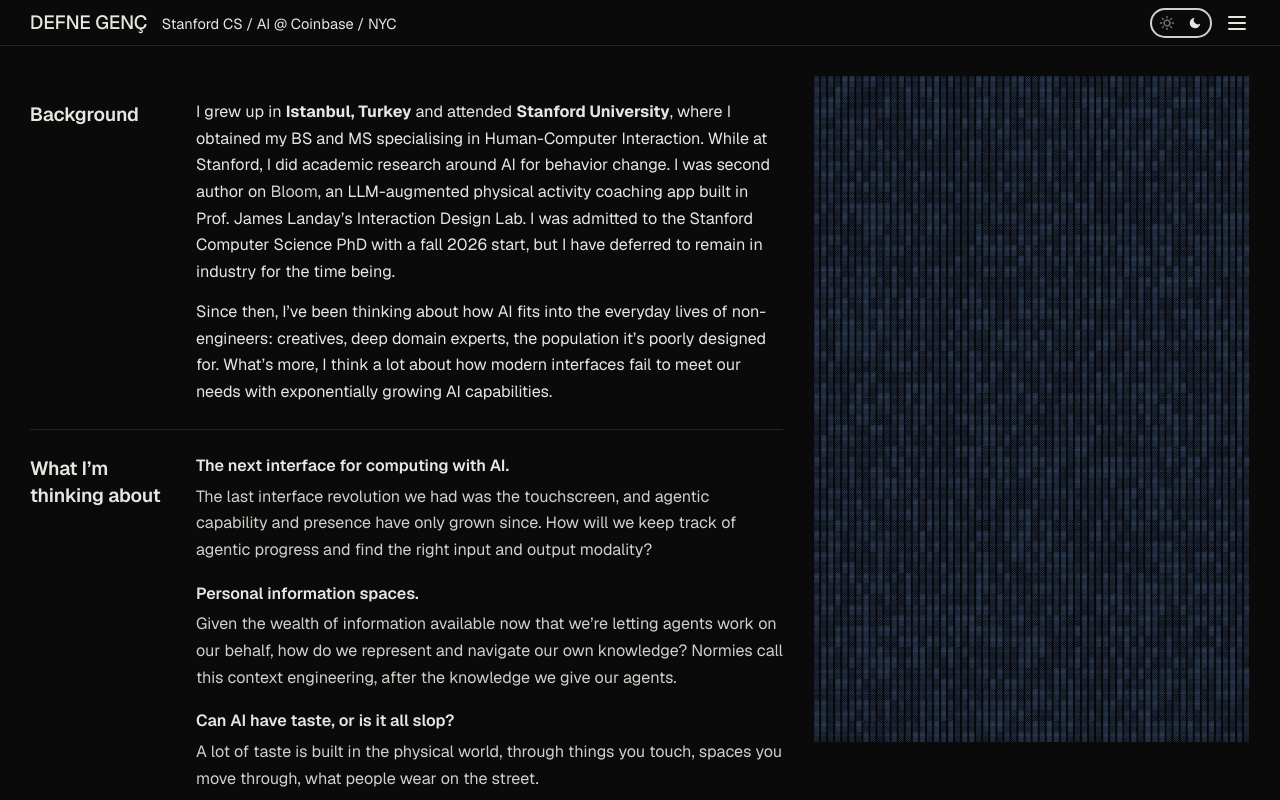
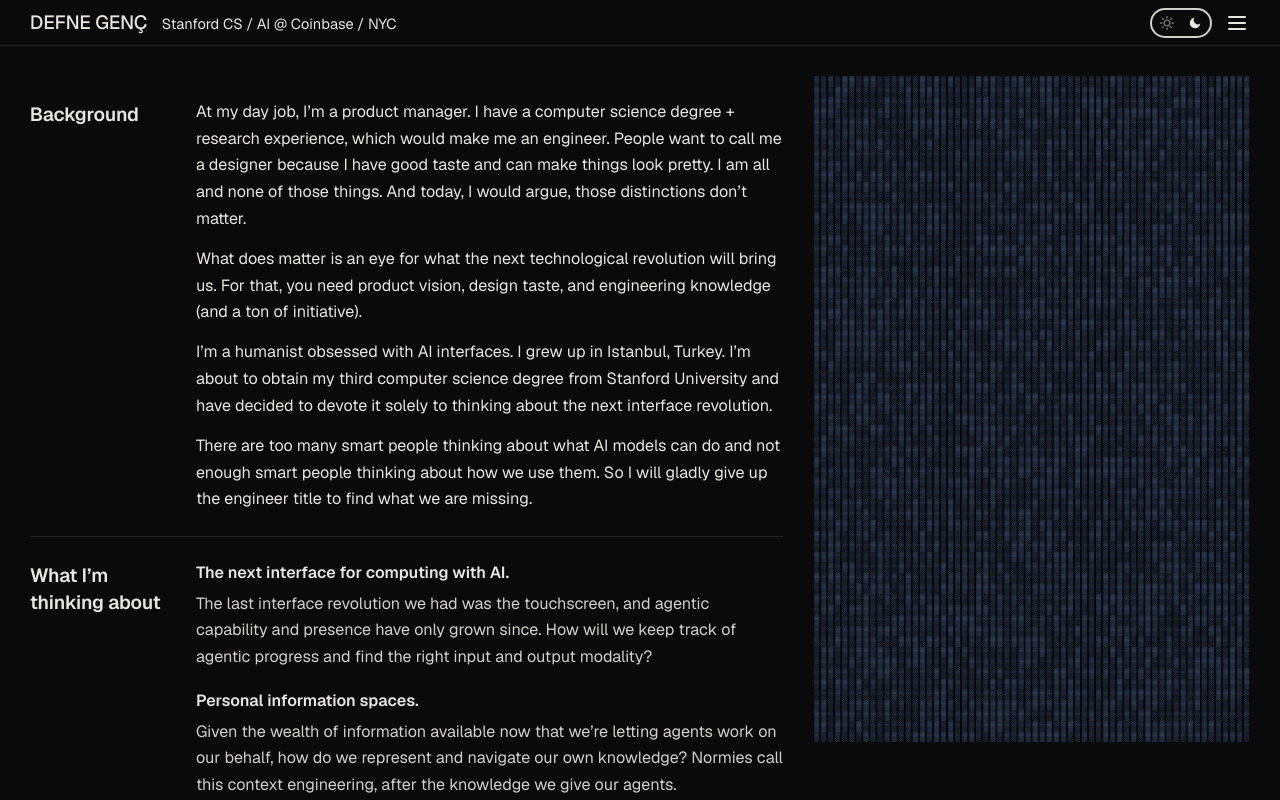
Before and after one commit to defnegenc/portfolio-v2, a Next.js app: page /about in a window 1280 px wide. Built offline with nearby package versions, Linux system fonts and the light colour scheme; no server answers; a web font is replaced by a local one.

Commit message:
Agent: replace About bio with Defne's approved copy (#1)

```diff
--- a/app/about/page.tsx
+++ b/app/about/page.tsx
@@ -58,12 +58,16 @@ export default function About() {
           <SectionRow label="Background">
             <div style={{ display: 'flex', flexDirection: 'column', gap: '0.8rem' }}>
               <p style={copy}>
-                I grew up in <strong>Istanbul, Turkey</strong> and attended <strong>Stanford University</strong>, where I obtained my BS and MS specialising in Human-Computer Interaction. While at Stanford, I did academic research around AI for behavior change. I was second author on{' '}
-                <a href="/project/bloom" className="about-link">Bloom</a>
-                , an LLM-augmented physical activity coaching app built in Prof. James Landay{'’'}s Interaction Design Lab. I was admitted to the Stanford Computer Science PhD with a fall 2026 start, but I have deferred to remain in industry for the time being.
+                At my day job, I’m a product manager. I have a computer science degree + research experience, which would make me an engineer. People want to call me a designer because I have good taste and can make things look pretty. I am all and none of those things. And today, I would argue, those distinctions don’t matter.
               </p>
               <p style={copy}>
-                Since then, I{'’'}ve been thinking about how AI fits into the everyday lives of non-engineers: creatives, deep domain experts, the population it{'’'}s poorly designed for. What{'’'}s more, I think a lot about how modern interfaces fail to meet our needs with exponentially growing AI capabilities.
+                What does matter is an eye for what the next technological revolution will bring us. For that, you need product vision, design taste, and engineering knowledge (and a ton of initiative).
+              </p>
+              <p style={copy}>
+                I’m a humanist obsessed with AI interfaces. I grew up in Istanbul, Turkey. I’m about to obtain my third computer science degree from Stanford University and have decided to devote it solely to thinking about the next interface revolution.
+              </p>
+              <p style={copy}>
+                There are too many smart people thinking about what AI models can do and not enough smart people thinking about how we use them. So I will gladly give up the engineer title to find what we are missing.
               </p>
             </div>
           </SectionRow>
```
